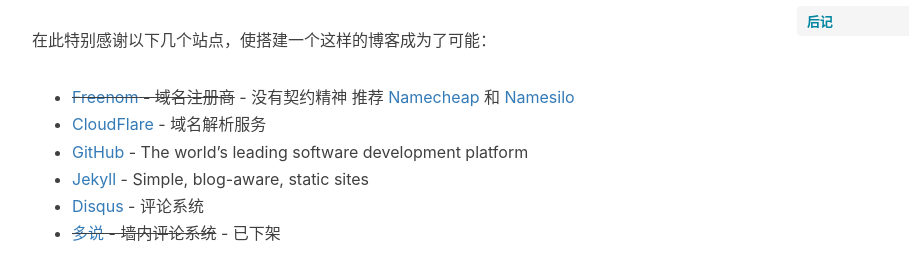
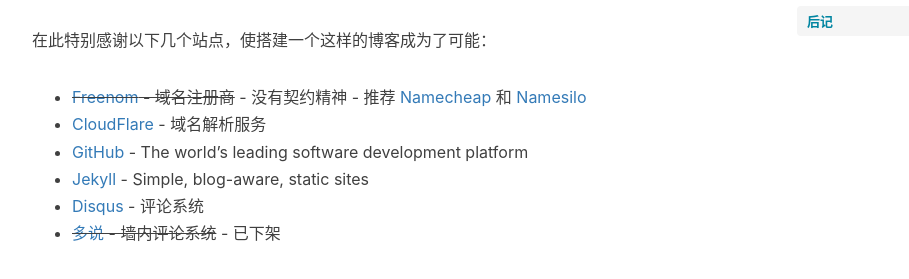
Before and after one commit to yanxxjin/yanxxjin.github.io, a Jekyll site: the page built from _posts/2019-10-31-hello-blog-hello-2019.markdown.md, in a window 1280 px wide and 900 px high, scrolled down 3075 px. Shown: the part 173-452 px from the top of the window, without its empty margins (233-1142 px from the left). Built offline with Jekyll 4.4.1, drawn with Linux system fonts in a browser that asks for light colours; nearby versions of some CDN libraries; comment, search, counter and statistics services are not loaded.

```diff
--- a/_posts/2019-10-31-hello-blog-hello-2019.markdown.md
+++ b/_posts/2019-10-31-hello-blog-hello-2019.markdown.md
@@ -120,8 +120,7 @@ published: true
 在此特别感谢以下几个站点，使搭建一个这样的博客成为了可能：
 
 
-* ~~[Freenom][] - 域名注册商~~ - 没有契约精神
-推荐 [Namecheap] 和 [Namesilo]
+* ~~[Freenom][] - 域名注册商~~ - 没有契约精神 - 推荐 [Namecheap] 和 [Namesilo]
 * [CloudFlare][] - 域名解析服务
 * [GitHub][] - The world's leading software development platform
 * [Jekyll][] -  Simple, blog-aware, static sites
```
